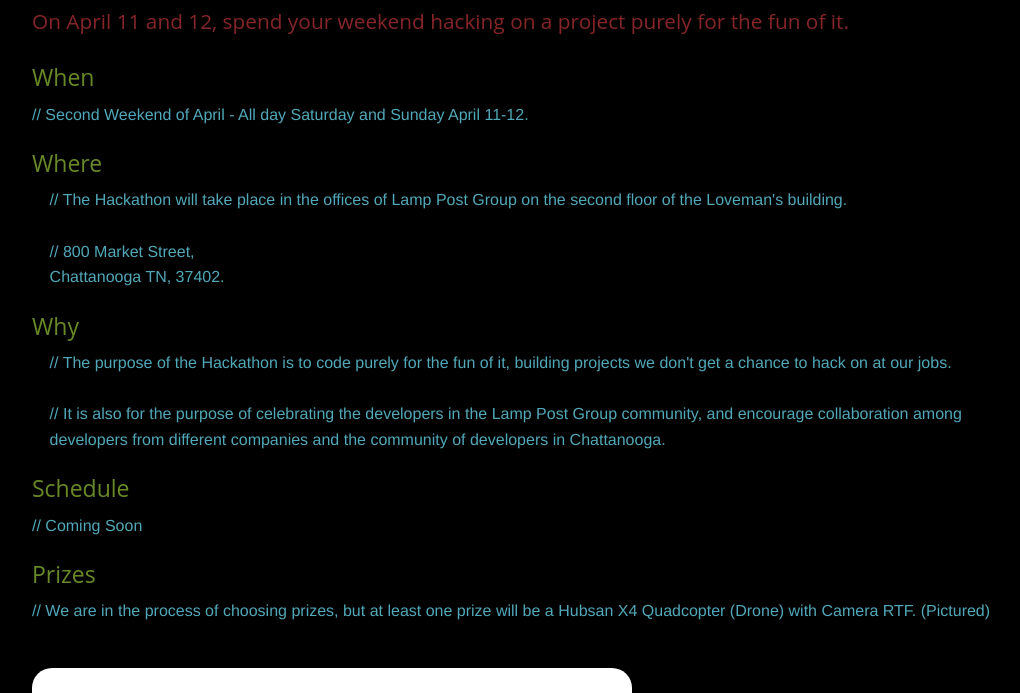
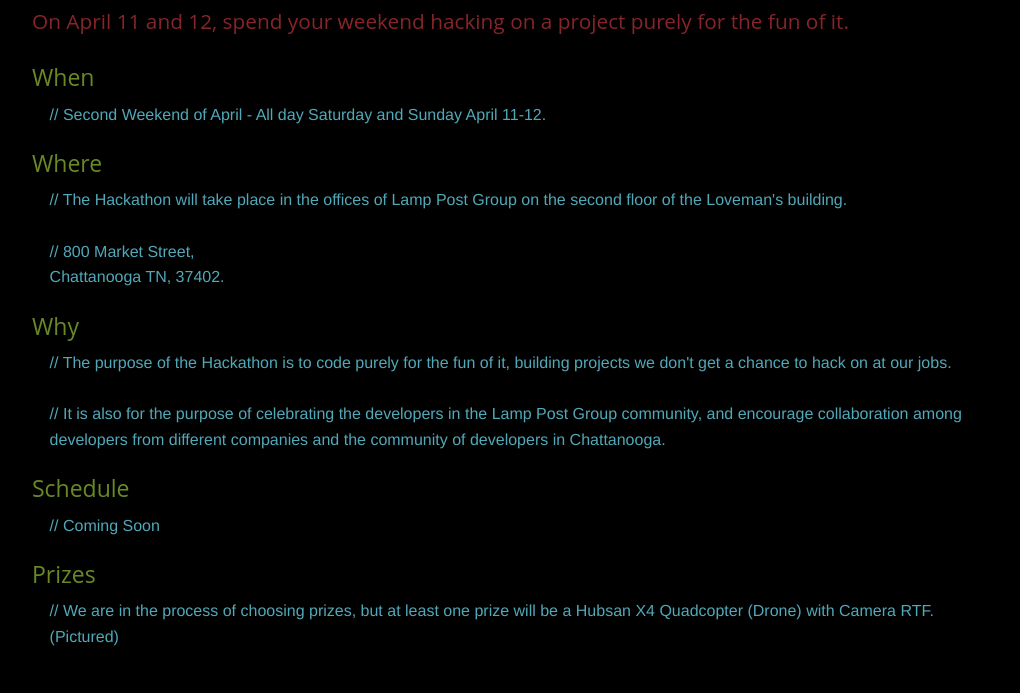
Before and after one commit to benjaminleeschnell/hackathon, a plain HTML site: page index.html in a window 1280 px wide. Shown: the part 907-1600 px from the top of the page, without its empty margins (123-1143 px from the left). Drawn offline with Linux system fonts and the light colour scheme; files whose address does not match are found by name.

Commit message:
updated content

```diff
--- a/index.html
+++ b/index.html
@@ -36,19 +36,19 @@
           <h1>CODE</h1></div>
       </div>
       <div class="signup"><a href="http://goo.gl/forms/mkll4eZm1p" target="about_blank"><img src="img/signup.png"></a></div>
-      <div class="pic"><a href"#anchor"><img src="img/down-button.png"></a></div>
+      <div class="pic"><a href="#anchor"><img src="img/down-button.png"></a></div>
   </div>
+  <a name="anchor">
     <div class="row story">
       <div class="small-12 columns">
         <h4>// Lamp Post Group Hackathon</h4>
           <p>On April 11 and 12, spend your weekend hacking on a project purely for the fun of it.</p>
       </div>
       </div>
-      <a name="anchor"></a>
       <div class="row info">
         <div class="small-12 columns">
           <h4>When</h4>
-          <p> // Second Weekend of April - All day Saturday and Sunday April 11-12.</p>
+          <ul><li> // Second Weekend of April - All day Saturday and Sunday April 11-12.</li></ul>
           <h4>Where</h4>
           <ul>
             <li>// The Hackathon will take place in the offices of Lamp Post Group on the second floor of the Loveman's building.</li> <br />
@@ -60,9 +60,9 @@
             <li> // It is also for the purpose of celebrating the developers in the Lamp Post Group community, and encourage collaboration among developers from different companies and the community of developers in Chattanooga.</li>
           </ul>
           <h4>Schedule</h4>
-          <p> // Coming Soon
+          <ul><li> // Coming Soon </li></ul>
           <h4>Prizes</h4>
-          <p> // We are in the process of choosing prizes, but at least one prize will be a Hubsan X4 Quadcopter (Drone) with Camera RTF. (Pictured)</p><br />
+          <ul><li> // We are in the process of choosing prizes, but at least one prize will be a Hubsan X4 Quadcopter (Drone) with Camera RTF. (Pictured)</li></ul><br />
           <img src="img/drone.jpg">
         </div>
   </div>
--- a/scss/main.scss
+++ b/scss/main.scss
@@ -92,9 +92,6 @@ background-color: black;
 		color: $third-color;
 		font-family: $primary-font;
 	}
-	p {
-		color: $primary-color;
-	}
 	ul {
 		color: $primary-color;
 		list-style-type: none;
```
Also changed, not shown: css/main.css, 10 other files.
